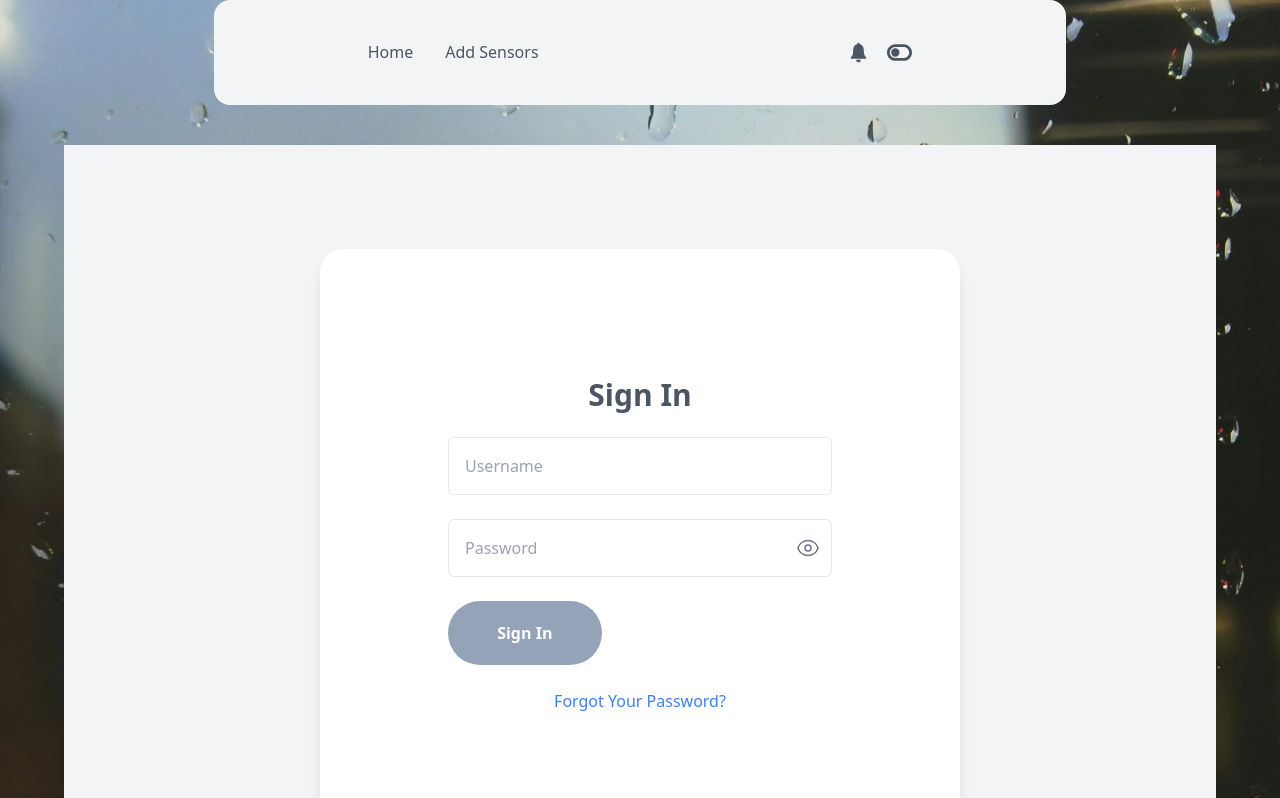
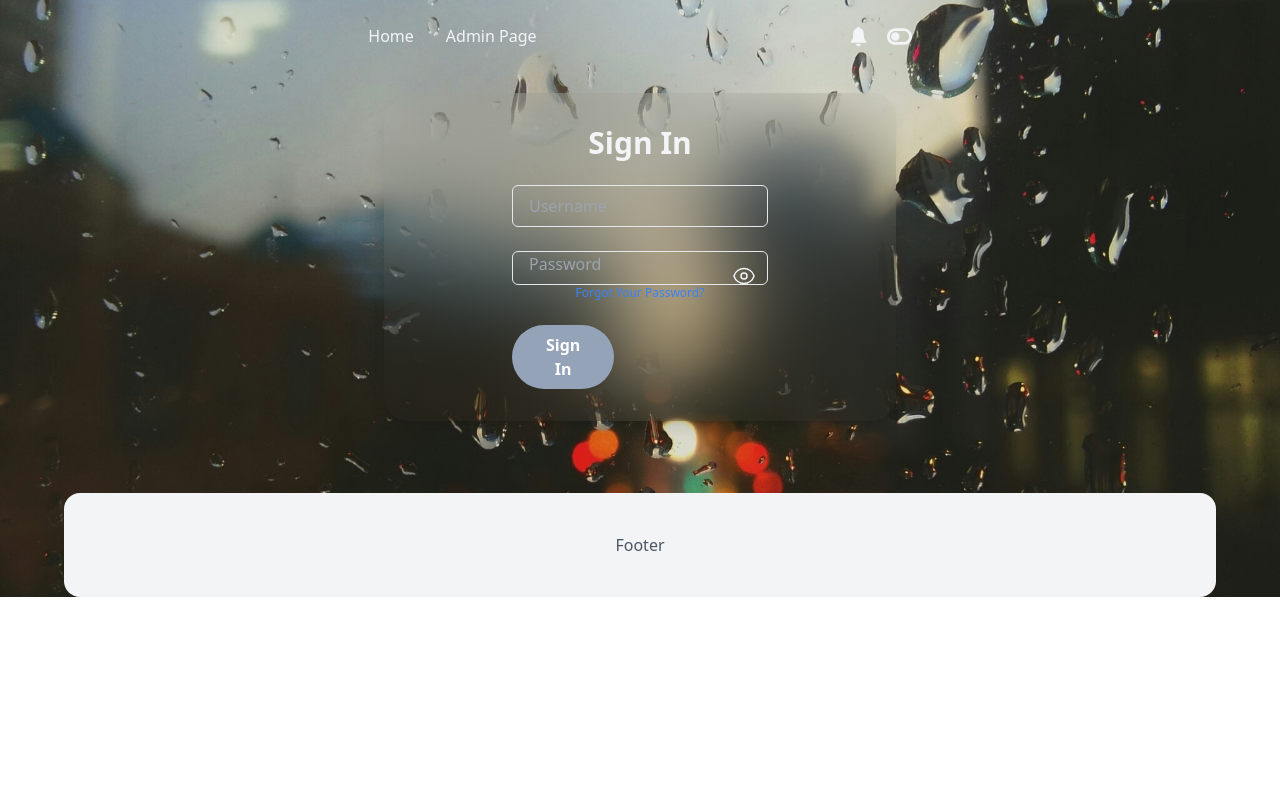
Before and after one commit to eyosiasbitsu/Air-quality-Monitoring, a React (Vite) app in the folder Frontend/: page /signin in a window 1280 px wide. Shown: the top 798 px of the page. Built offline with nearby package versions, Linux system fonts and the light colour scheme.

Commit message:
frontedn pages

```diff
--- a/Frontend/src/components/DashboardLayout.jsx
+++ b/Frontend/src/components/DashboardLayout.jsx
@@ -68,8 +68,8 @@ const DashboardLayout = () => {
   );
 
   return (
-    <div className="min-h-screen bg-inherit flex gap-8  flex-row items-center  font-[Prata] justify-around w-[100%]">
-      <button className="hover:bg-gray-600 text-gray-300 font-bold py-6 rounded-3xl px-4  bg-inherit shadow-2xl backdrop-blur-3xl backdrop-brightness-125  min-w-[250px]  ">
+    <div className=" bg-inherit flex gap-8  flex-row items-start  font-[Prata] justify-around w-[100%]">
+      <button className="hover:bg-gray-600 text-gray-300 font-bold py-6 rounded-3xl px-4 mt-10  bg-inherit shadow-2xl backdrop-blur-3xl backdrop-brightness-125  min-w-[250px]  ">
         <div className="backdrop-brightness-75 py-2 px-3 text-xs flex items-center justify-between w-fit gap-5">
           <div>Registor a new sensor</div>
           <IoMdAdd color="gray" size="1.5rem" />
--- a/Frontend/src/components/Header.jsx
+++ b/Frontend/src/components/Header.jsx
@@ -4,10 +4,10 @@ import { FaToggleOff } from "react-icons/fa6";
 
 export default function Header() {
   return (
-    <nav className="bg-gray-100 flex justify-around mx-[13%] py-10 mb-10 rounded-2xl font-normal">
+    <nav className="bg-inherit flex justify-around mx-[13%] pb-3 pt-6  rounded-2xl font-normal text-gray-100">
       <div className="flex gap-8">
         <span> Home</span>
-        <span>Add Sensors</span>
+        <span>Admin Page</span>
       </div>
       <div className="flex gap-4">
         <IoIosNotifications size="25px" />
--- a/Frontend/src/components/SignIn.jsx
+++ b/Frontend/src/components/SignIn.jsx
@@ -6,11 +6,11 @@ const SignIn = () => {
   const [passwordVisible, setPasswordVisible] = useState(false);
 
   return (
-    <div className="flex items-center justify-center min-h-screen bg-gray-100 p-8">
+    <div className="flex items-center justify-center  bg-inherit p-8 text-gray-100">
       <div
-        className=" bg-white shadow-lg rounded-3xl p-32"
+        className=" bg-inherit shadow-lg rounded-3xl py-8 px-32 backdrop-blur-2xl"
         style={{
-          width: "50vw", // 60% of the viewport width
+          width: "40vw", // 60% of the viewport width
         }}
       >
         <h2 className="text-3xl font-bold mb-6 text-center">Sign In</h2>
@@ -18,25 +18,33 @@ const SignIn = () => {
           <input
             type="text"
             placeholder="Username"
-            className="border rounded-md p-4 w-full"
+            className="border rounded-md px-4 py-2 w-full bg-inherit backdrop-brightness-50"
           />
           <div className="relative">
             <input
               type={passwordVisible ? "text" : "password"}
               placeholder="Password"
-              className="border rounded-md p-4 w-full pr-12"
-            />
+              className="border bg-inherit rounded-md px-4 pb-2 w-full pr-12 backdrop-brightness-50"
+            ></input>
             <button
               type="button"
               onClick={() => setPasswordVisible(!passwordVisible)}
               className="absolute inset-y-0 right-0 flex items-center pr-3"
             >
               {passwordVisible ? (
-                <EyeSlashIcon className="h-6 w-6 text-gray-500" />
+                <EyeSlashIcon className="h-6 w-6" />
               ) : (
-                <EyeIcon className="h-6 w-6 text-gray-500" />
+                <EyeIcon className="h-6 w-6 " />
               )}
             </button>
+            <div className="text-center mt-0 text-xs ">
+              <Link
+                to="/forgot-password"
+                className="text-blue-500 hover:underline"
+              >
+                Forgot Your Password?
+              </Link>
+            </div>
           </div>
           <button
             type="submit"
@@ -46,11 +54,6 @@ const SignIn = () => {
             Sign In
           </button>
         </form>
-        <div className="text-center mt-6">
-          <Link to="/forgot-password" className="text-blue-500 hover:underline">
-            Forgot Your Password?
-          </Link>
-        </div>
       </div>
     </div>
   );
```
